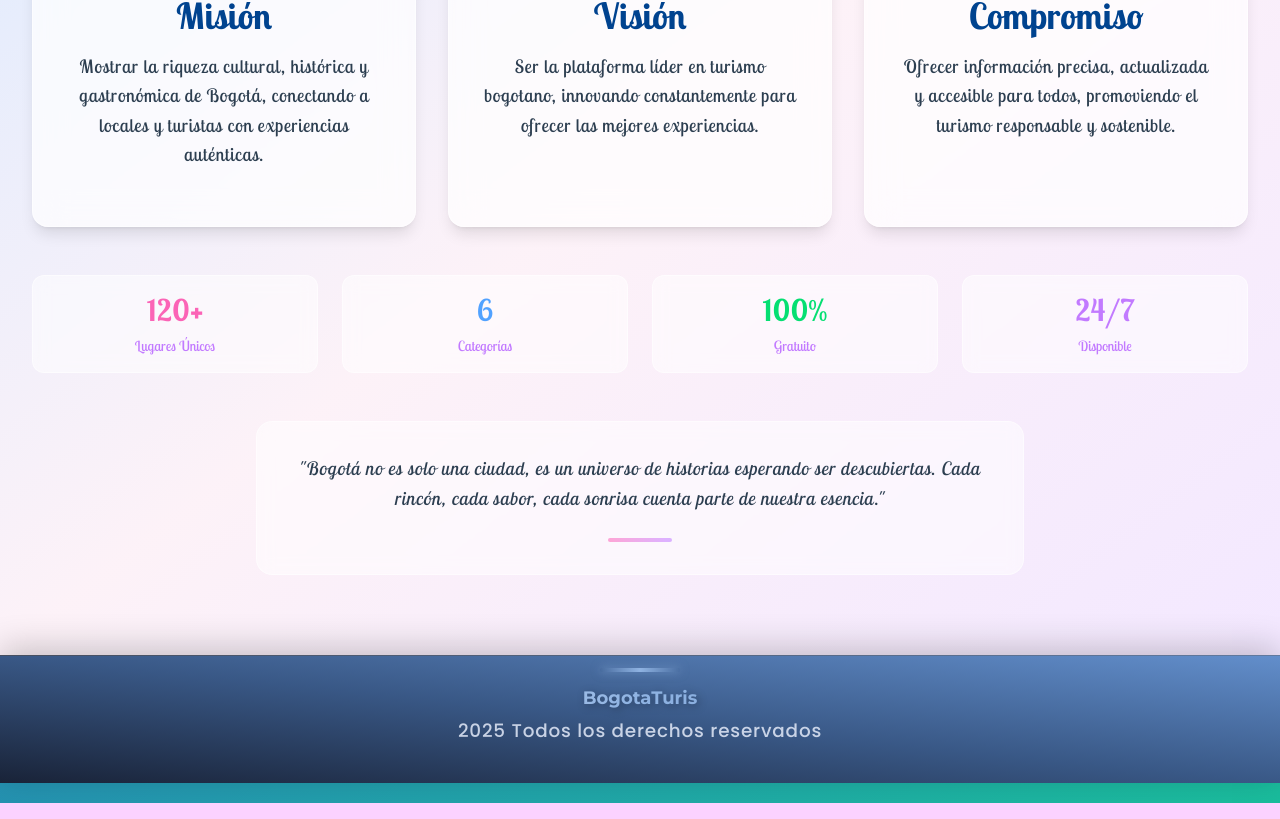
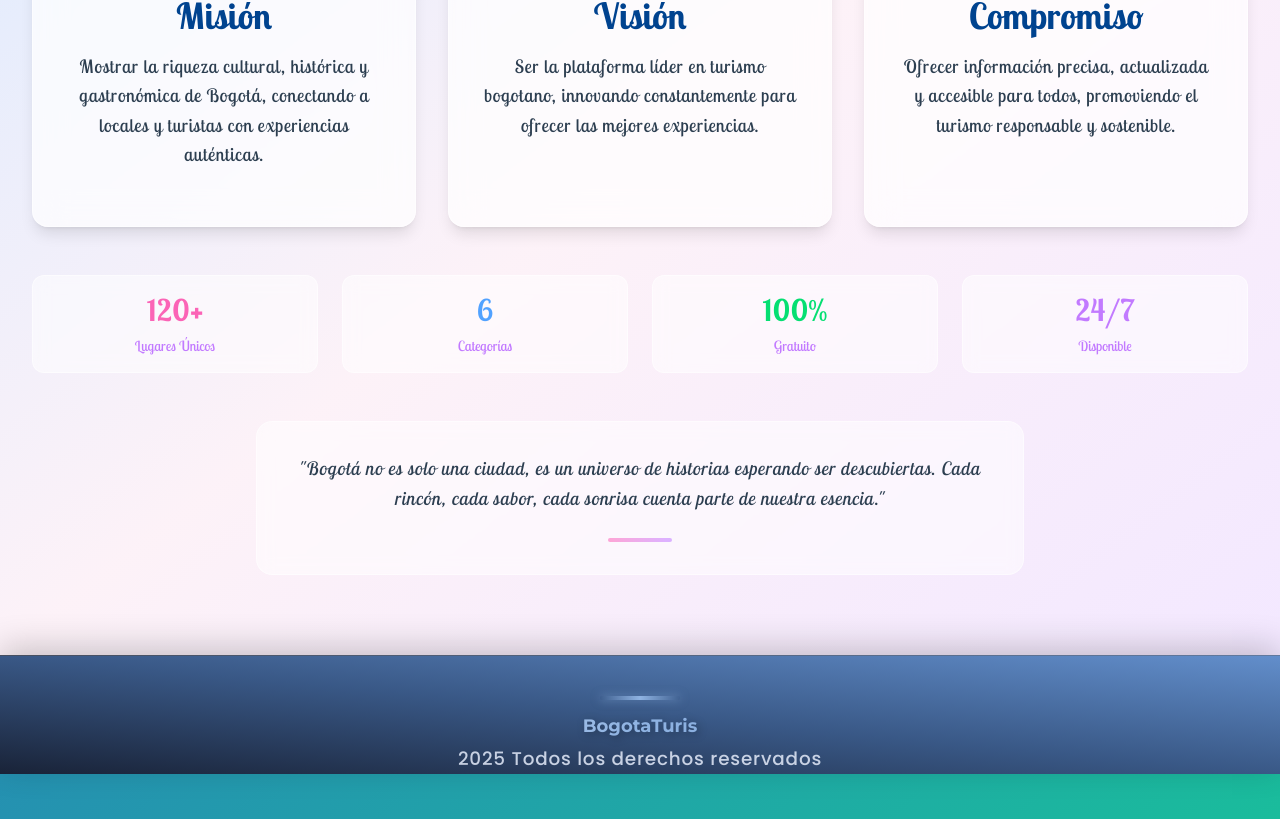
Before and after one commit to Guio3141592653589793238462643383/BOGOTATURIS, a React (Vite) app in the folder frontend/: page / in a window 1280 px wide. Shown: the part 1567-2386 px from the top of the page. Built offline with nearby package versions, Linux system fonts and the light colour scheme.

Commit message:
Actualizacion de estilos de Footer

```diff
--- a/frontend/src/assets/css/Footer.css
+++ b/frontend/src/assets/css/Footer.css
@@ -3,8 +3,24 @@
 
 /* Estilos adicionales para efectos que Tailwind no cubre completamente */
 footer {
-  margin-top: auto;
+  background: linear-gradient(135deg, #2c3e50, #3498db);
+  color: white;
+  padding: 40px 0 0;
+  margin: 0;
+  width: 100%;
+  box-sizing: border-box;
   position: relative;
+  left: 0;
+  right: 0;
+}
+/* Contenido del footer */
+.footer-content {
+  display: flex;
+  justify-content: space-around;
+  flex-wrap: wrap;
+  max-width: 1200px;
+  margin: 0 auto;
+  padding: 0 20px;
 }
 
 /* Efecto hover mejorado para los enlaces */
```
